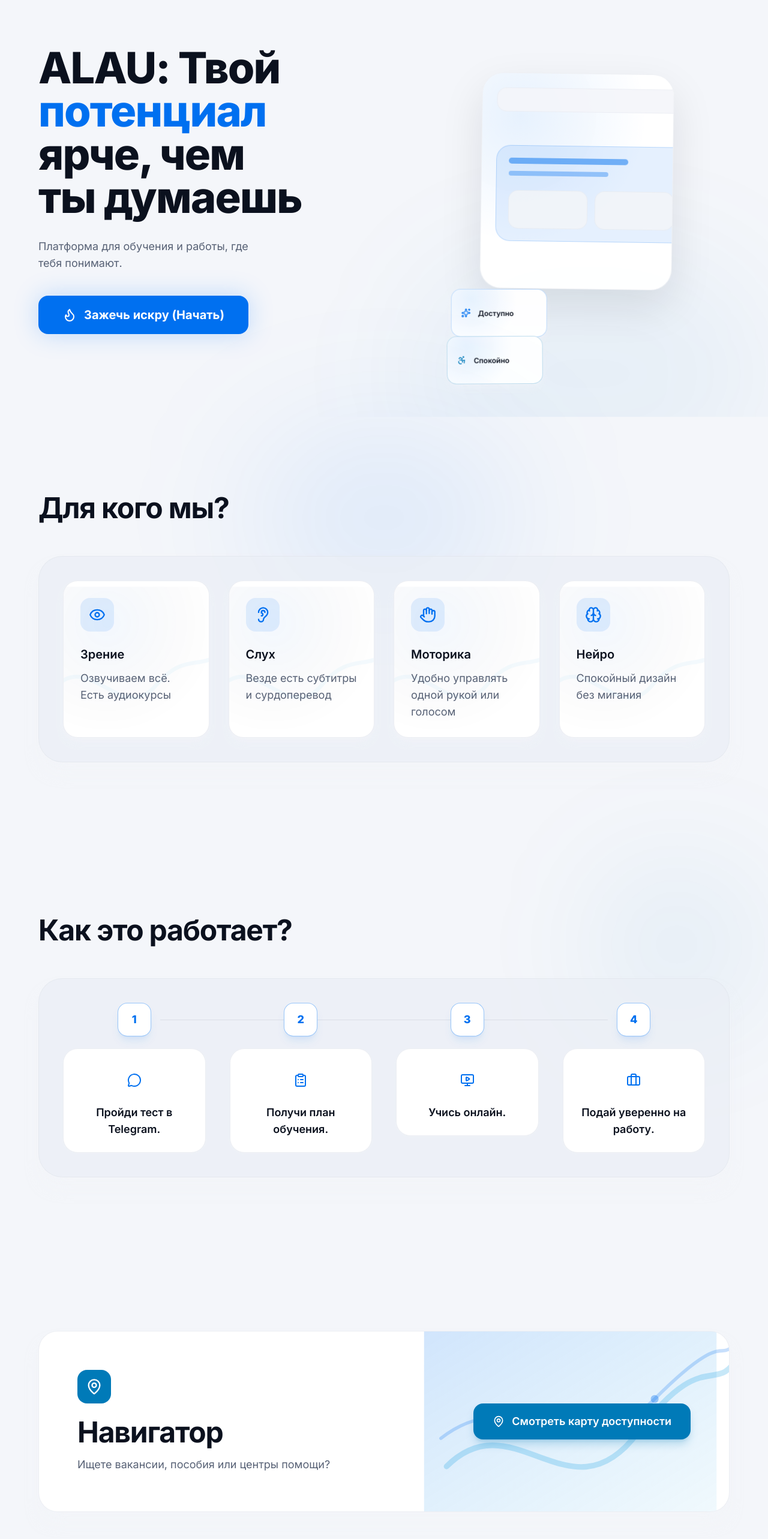
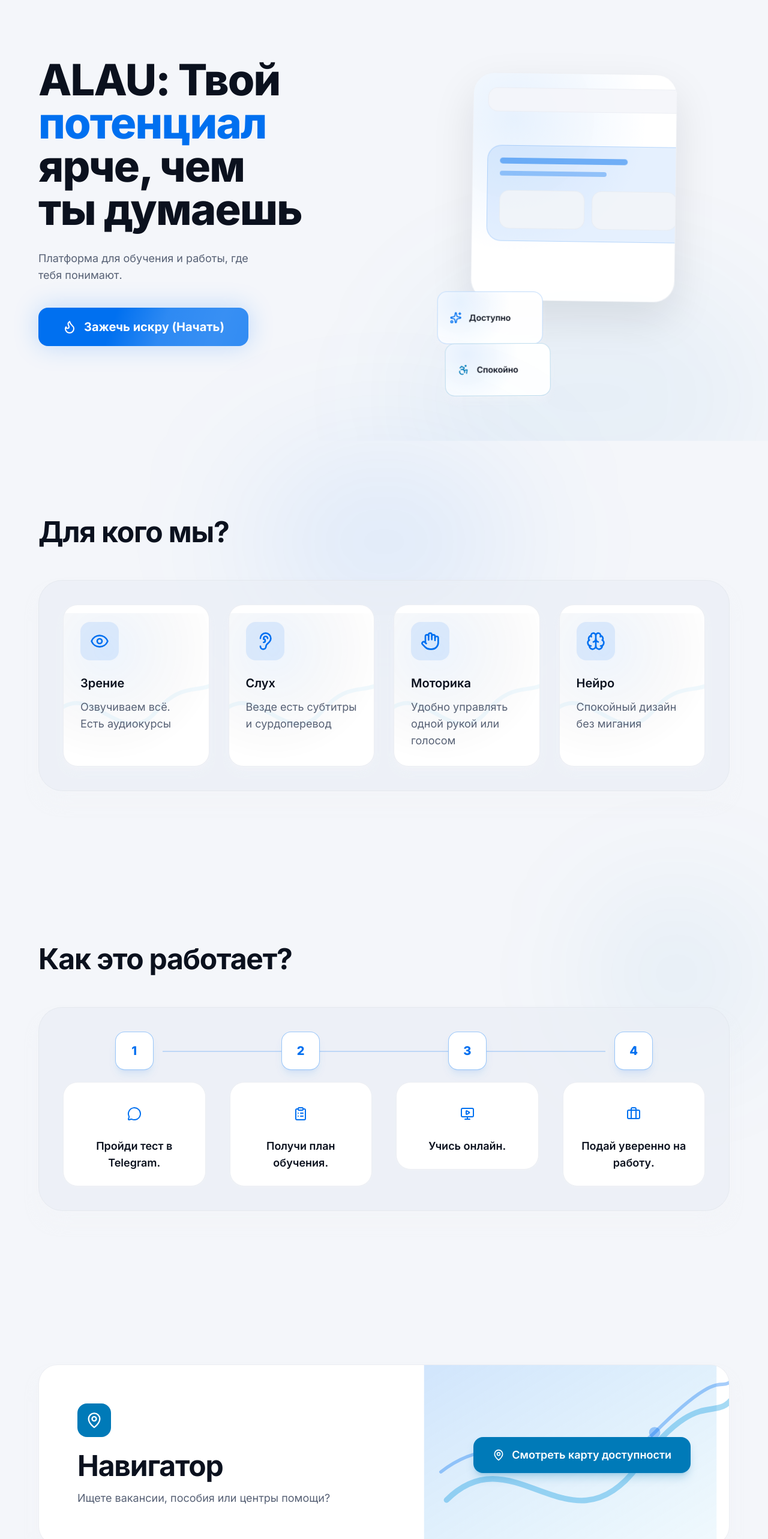
Before and after one commit to AlansPage/alau_landing_page, a Next.js app: page / in a window 1280 px wide. Shown: the part 160-2726 px from the top of the page at 60% size. Built offline with nearby package versions, Linux system fonts and the light colour scheme.

Commit message:
Cleaned WCAG/Typography

```diff
--- a/app/globals.css
+++ b/app/globals.css
@@ -212,6 +212,15 @@
   }
 }
 
+@keyframes cta-shimmer {
+  0% {
+    background-position: -200% center;
+  }
+  100% {
+    background-position: 200% center;
+  }
+}
+
 @keyframes float {
   0%,
   100% {
@@ -280,8 +289,10 @@
     transform: none !important;
   }
 
-  .interactive-ease {
+  .interactive-ease,
+  .cta-shimmer {
     transition: none !important;
+    animation: none !important;
   }
 
   .magnifier-hint {
@@ -309,4 +320,18 @@
     transform: translateY(-2px);
     box-shadow: 0 16px 34px hsl(var(--foreground) / 0.12);
   }
+
+  .cta-shimmer {
+    background-image: linear-gradient(
+      110deg,
+      transparent 25%,
+      hsl(0 0% 100% / 0.18) 37%,
+      hsl(0 0% 100% / 0.22) 50%,
+      hsl(0 0% 100% / 0.18) 63%,
+      transparent 75%
+    );
+    background-size: 200% 100%;
+    background-repeat: no-repeat;
+    animation: cta-shimmer 4s ease-in-out infinite;
+  }
 }
--- a/components/audience-section.tsx
+++ b/components/audience-section.tsx
@@ -34,7 +34,7 @@
 
         {/* Soft surface panel behind cards (airy / EPAM-like rhythm) */}
         <div
-          className="reveal mt-14 rounded-[2.5rem] border border-border/40 bg-surface/70 p-6 shadow-xl shadow-background/50 sm:p-8 lg:p-10"
+          className="reveal mt-14 rounded-[2.5rem] border border-border/40 bg-surface/70 p-6 shadow-xl shadow-background/50 backdrop-blur-sm sm:p-8 lg:p-10"
           style={{ transitionDelay: "120ms" }}
           data-reveal
         >
@@ -49,7 +49,7 @@
               >
                 {/* Decorative background pattern */}
                 <div
-                  className="pointer-events-none absolute inset-0 opacity-[0.22]"
+                  className="pointer-events-none absolute inset-0 opacity-[0.30]"
                   aria-hidden="true"
                 >
                   <svg viewBox="0 0 220 220" className="h-full w-full">
@@ -71,9 +71,9 @@
                 </div>
 
                 {/* Icon in rounded square container */}
-                <div className="relative flex h-14 w-14 items-center justify-center rounded-2xl bg-primary/10">
+                <div className="relative flex h-16 w-16 items-center justify-center rounded-2xl bg-primary/10">
                   <card.icon
-                    className="h-7 w-7 text-primary"
+                    className="h-8 w-8 text-primary"
                     aria-hidden="true"
                   />
                 </div>
--- a/components/hero-section.tsx
+++ b/components/hero-section.tsx
@@ -13,8 +13,8 @@
       aria-hidden="true"
       role="presentation"
     >
-      <div className="relative h-[420px] w-[360px] lg:h-[500px] lg:w-[430px]">
-        <div className="hero-glow hero-tile-c absolute left-8 top-12 h-[320px] w-[300px] rounded-[2.2rem] border border-border/45 bg-card/95 shadow-[0_28px_70px_hsl(var(--foreground)/0.1)] lg:left-12 lg:top-16 lg:h-[360px] lg:w-[320px]">
+      <div className="relative h-[460px] w-[390px] lg:h-[540px] lg:w-[460px]">
+        <div className="hero-glow hero-tile-c absolute left-8 top-12 h-[340px] w-[310px] rounded-[2.2rem] border border-border/45 bg-card/95 shadow-[0_28px_70px_hsl(var(--foreground)/0.1)] lg:left-12 lg:top-16 lg:h-[380px] lg:w-[340px]">
           <div className="absolute inset-0 rounded-[2.2rem] bg-[linear-gradient(140deg,hsl(212_100%_47%/.12),transparent_45%,hsl(200_100%_44%/.08))]" />
           <div className="absolute left-6 right-6 top-6 h-10 rounded-2xl border border-border/35 bg-background/90" />
           <div className="absolute left-6 right-6 top-20 rounded-3xl border border-primary/20 bg-primary/10 p-5">
@@ -25,32 +25,32 @@
               <div className="h-16 rounded-2xl border border-border/40 bg-background/85" />
             </div>
           </div>
-          <div className="absolute left-6 right-6 top-[17.1rem] h-1.5 rounded-full bg-accent/45 lg:top-[18.8rem]" />
+          <div className="absolute left-6 right-6 top-[18rem] h-1.5 rounded-full bg-accent/45 lg:top-[19.8rem]" />
         </div>
 
-        <div className="hero-glow hero-tile-a hero-tile-hover absolute left-0 top-14 flex h-20 w-40 items-center gap-3 rounded-2xl border border-primary/25 bg-card/95 px-4 shadow-lg shadow-background/40">
-          <Sparkles className="h-4 w-4 shrink-0 text-primary" />
-          <span className="text-xs font-semibold leading-tight text-foreground">
+        <div className="hero-glow hero-tile-a hero-tile-hover absolute -left-2 top-10 flex h-[5.5rem] w-44 items-center gap-3 rounded-2xl border border-primary/25 bg-card/95 px-5 shadow-lg shadow-background/40">
+          <Sparkles className="h-5 w-5 shrink-0 text-primary" />
+          <span className="text-sm font-semibold leading-tight text-foreground">
             {copy.collage.accessibleTitle}
           </span>
         </div>
 
-        <div className="hero-glow hero-tile-b hero-tile-hover absolute right-1 top-12 flex h-20 w-40 items-center gap-3 rounded-2xl border border-accent/25 bg-card/95 px-4 shadow-lg shadow-background/40 lg:top-14">
-          <Accessibility className="h-4 w-4 shrink-0 text-accent" />
-          <span className="text-xs font-semibold leading-tight text-foreground">
+        <div className="hero-glow hero-tile-b hero-tile-hover absolute -right-2 top-8 flex h-[5.5rem] w-44 items-center gap-3 rounded-2xl border border-accent/25 bg-card/95 px-5 shadow-lg shadow-background/40 lg:top-10">
+          <Accessibility className="h-5 w-5 shrink-0 text-accent" />
+          <span className="text-sm font-semibold leading-tight text-foreground">
             {copy.collage.calmTitle}
           </span>
         </div>
 
-        <div className="hero-glow hero-tile-b hero-tile-hover absolute left-2 top-[17.8rem] flex h-20 w-44 items-center gap-3 rounded-2xl border border-border/40 bg-card/95 px-4 shadow-lg shadow-background/35 lg:top-[20.1rem]">
-          <PanelsTopLeft className="h-4 w-4 shrink-0 text-primary" />
-          <span className="text-xs font-semibold leading-tight text-foreground">
+        <div className="hero-glow hero-tile-b hero-tile-hover absolute -left-1 top-[19.5rem] flex h-[5.5rem] w-48 items-center gap-3 rounded-2xl border border-border/40 bg-card/95 px-5 shadow-lg shadow-background/35 lg:top-[22rem]">
+          <PanelsTopLeft className="h-5 w-5 shrink-0 text-primary" />
+          <span className="text-sm font-semibold leading-tight text-foreground">
             {copy.collage.accessibleSubtitle}
           </span>
         </div>
 
-        <div className="hero-glow hero-tile-a hero-tile-hover absolute right-3 top-[18.4rem] flex h-24 w-24 items-center justify-center rounded-3xl border border-border/40 bg-card/95 shadow-lg shadow-background/35 lg:top-[21rem]">
-          <Flame className="h-9 w-9 text-primary" />
+        <div className="hero-glow hero-tile-a hero-tile-hover absolute right-0 top-[20rem] flex h-[6.5rem] w-[6.5rem] items-center justify-center rounded-3xl border border-border/40 bg-card/95 shadow-lg shadow-background/35 lg:top-[23rem]">
+          <Flame className="h-10 w-10 text-primary" />
         </div>
       </div>
     </div>
@@ -68,7 +68,7 @@
     >
       {/* Background glow layers */}
       <div className="pointer-events-none absolute inset-0" aria-hidden="true">
-        <div className="absolute -top-40 left-1/2 h-[700px] w-[900px] -translate-x-1/2 rounded-full bg-primary/8 blur-[120px]" />
+        <div className="absolute -top-40 left-1/2 h-[700px] w-[900px] -translate-x-1/2 rounded-full bg-primary/12 blur-[140px]" />
         <div className="absolute -bottom-32 right-0 h-[400px] w-[600px] rounded-full bg-accent/5 blur-[100px]" />
       </div>
 
@@ -96,7 +96,7 @@
             href={LINKS.telegramBot}
             target="_blank"
             rel="noopener noreferrer"
-            className="interactive-ease reveal hover-lift press-pop group mt-10 inline-flex min-h-[56px] items-center gap-3 rounded-2xl bg-primary px-10 py-4 text-lg font-bold text-primary-foreground shadow-[0_0_40px_hsl(212_100%_55%/0.25)] transition-all hover:shadow-[0_0_60px_hsl(212_100%_55%/0.35)] focus-visible:outline-2 focus-visible:outline-offset-4 focus-visible:outline-primary md:min-h-[64px] md:text-xl"
+            className="interactive-ease reveal hover-lift press-pop cta-shimmer group mt-10 inline-flex min-h-[56px] items-center gap-3 rounded-2xl bg-primary px-10 py-4 text-lg font-bold text-primary-foreground shadow-[0_0_40px_hsl(212_100%_55%/0.25)] transition-all hover:shadow-[0_0_70px_hsl(212_100%_55%/0.4)] focus-visible:outline-2 focus-visible:outline-offset-4 focus-visible:outline-primary md:min-h-[64px] md:text-xl"
             aria-label={copy.ctaAria}
             style={{ transitionDelay: "260ms" }}
             data-reveal
--- a/components/how-it-works-section.tsx
+++ b/components/how-it-works-section.tsx
@@ -40,7 +40,7 @@
 
         {/* Soft surface panel for steps (adds detail without adding sections) */}
         <div
-          className="reveal mt-14 rounded-[2.5rem] border border-border/40 bg-surface/70 p-6 shadow-xl shadow-background/50 sm:p-8 lg:p-10"
+          className="reveal mt-14 rounded-[2.5rem] border border-border/40 bg-surface/70 p-6 shadow-xl shadow-background/50 backdrop-blur-sm sm:p-8 lg:p-10"
           style={{ transitionDelay: "120ms" }}
           data-reveal
         >
@@ -50,7 +50,7 @@
           <ol className="relative grid grid-cols-4 gap-10">
             {/* Connecting line behind step badges */}
             <div
-              className="pointer-events-none absolute left-[calc(12.5%+28px)] right-[calc(12.5%+28px)] top-[28px] h-px bg-border"
+              className="pointer-events-none absolute left-[calc(12.5%+32px)] right-[calc(12.5%+32px)] top-[32px] h-0.5 bg-primary/20"
               aria-hidden="true"
             />
             {steps.map((step, index) => (
@@ -59,8 +59,8 @@
                 className="relative flex flex-col items-center text-center"
               >
                 {/* Big rounded badge */}
-                <div className="relative z-10 flex h-14 w-14 items-center justify-center rounded-2xl border border-primary/40 bg-card shadow-lg shadow-primary/10">
-                  <span className="text-lg font-extrabold text-primary">
+                <div className="relative z-10 flex h-16 w-16 items-center justify-center rounded-2xl border border-primary/40 bg-card shadow-lg shadow-primary/10">
+                  <span className="text-xl font-extrabold text-primary">
                     {step.number}
                   </span>
                 </div>
--- a/components/navigator-section.tsx
+++ b/components/navigator-section.tsx
@@ -29,11 +29,11 @@
                 </linearGradient>
               </defs>
               <rect width="520" height="320" fill="url(#navg)" />
-              <path d="M40 240 C 160 120, 260 340, 380 180 S 520 120, 560 40" fill="none" stroke="hsl(200 100% 44% / 0.22)" strokeWidth="10" strokeLinecap="round" />
-              <path d="M30 190 C 170 80, 270 260, 410 120 S 520 70, 560 10" fill="none" stroke="hsl(212 100% 47% / 0.22)" strokeWidth="6" strokeLinecap="round" />
-              <circle cx="180" cy="150" r="10" fill="hsl(212 100% 47% / 0.55)" />
-              <circle cx="320" cy="170" r="8" fill="hsl(200 100% 44% / 0.45)" />
-              <circle cx="410" cy="120" r="7" fill="hsl(212 100% 47% / 0.35)" />
+              <path d="M40 240 C 160 120, 260 340, 380 180 S 520 120, 560 40" fill="none" stroke="hsl(200 100% 44% / 0.35)" strokeWidth="10" strokeLinecap="round" />
+              <path d="M30 190 C 170 80, 270 260, 410 120 S 520 70, 560 10" fill="none" stroke="hsl(212 100% 47% / 0.35)" strokeWidth="6" strokeLinecap="round" />
+              <circle cx="180" cy="150" r="15" fill="hsl(212 100% 47% / 0.55)" />
+              <circle cx="320" cy="170" r="12" fill="hsl(200 100% 44% / 0.45)" />
+              <circle cx="410" cy="120" r="10" fill="hsl(212 100% 47% / 0.35)" />
             </svg>
           </div>
           {/* Left: text content */}
--- a/lib/site-config.ts
+++ b/lib/site-config.ts
@@ -3,6 +3,7 @@
   description: "Платформа для обучения и работы, где тебя понимают.",
 } as const
 
+// TODO: Replace placeholder URLs with real ones before launch.
 export const LINKS = {
   telegramBot: "https://t.me/your_bot",
   knowledgeBase: "/knowledge-base",
@@ -12,6 +13,7 @@
   email: "info@alau.kz",
 } as const
 
+// TODO: Replace placeholder URLs with real ones before launch.
 export const SOCIALS = {
   telegram: "https://t.me/your_channel",
   instagram: "https://instagram.com/your_page",
```
Also changed, not shown: app/layout.tsx (+14 -0 lines).
